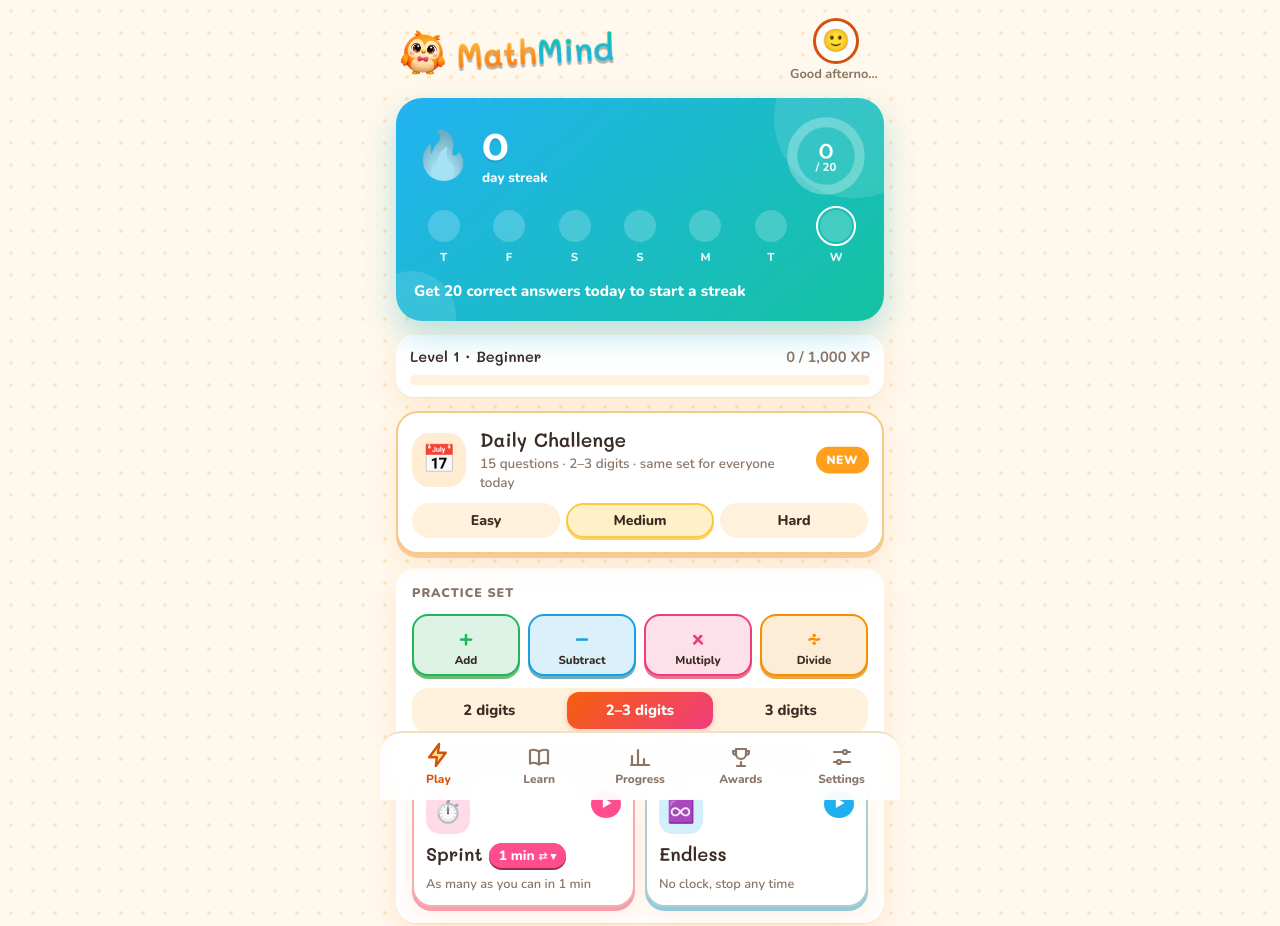
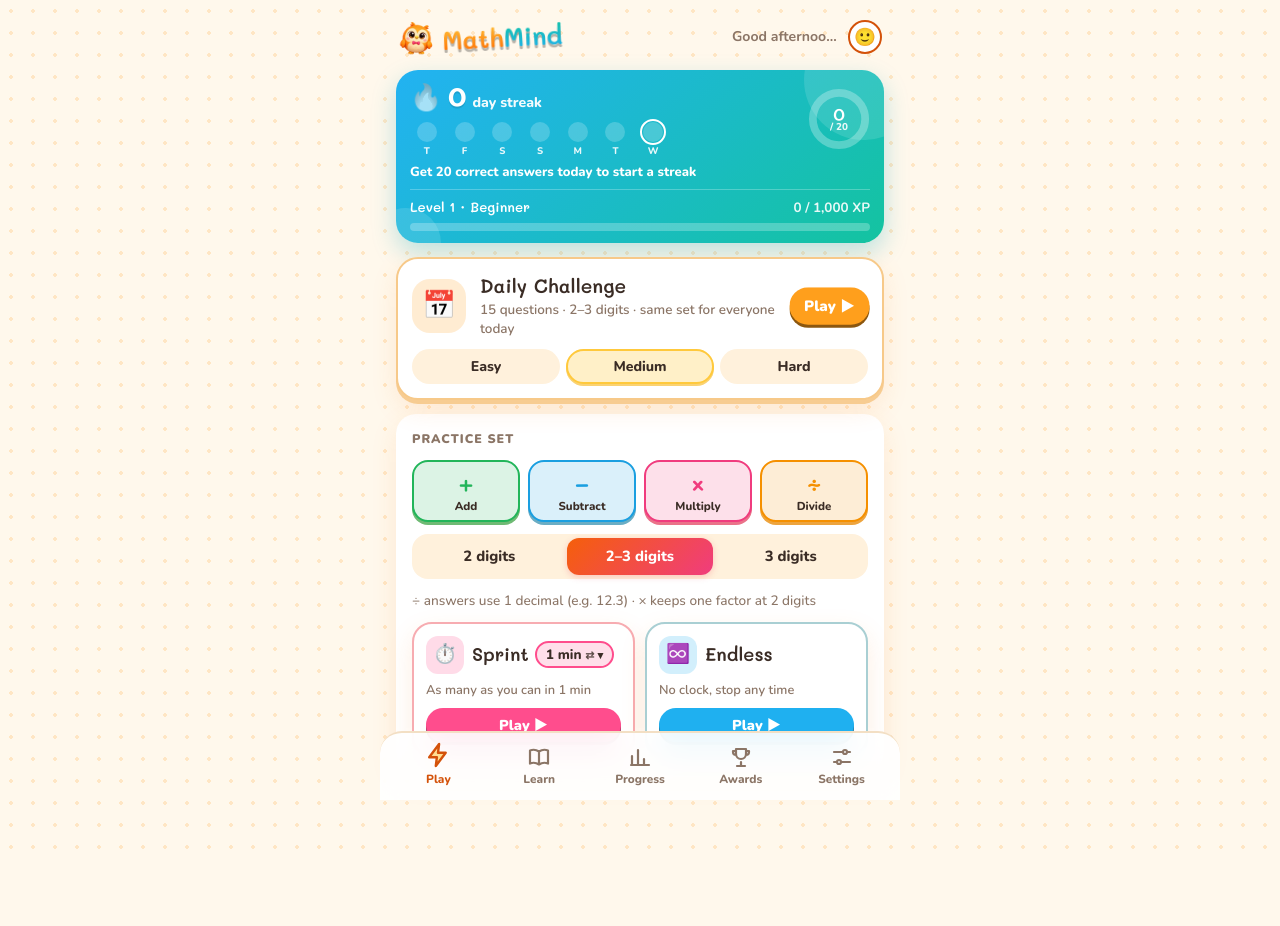
Before and after one commit to khanhicetea/mathmind, a website with bundled scripts: page public/index.html in a window 1280 px wide. Shown: the top 926 px of the page. After the commit the page ends 860 px from the top, so only its background shows below. Built offline with nearby package versions, Linux system fonts and the light colour scheme.

Commit message:
[ui] fix homescreen

```diff
--- a/public/css/style.css
+++ b/public/css/style.css
@@ -232,15 +232,15 @@ h1 { font-weight: 600; }
 /* ---------- home ---------- */
 .home-top { display: flex; align-items: center; justify-content: space-between; padding: 2px 2px 0; }
 /* wordmark: two gradient halves with a chunky offset shadow, tilted like a sticker */
-.logo { font-size: 2.1rem; line-height: 1; letter-spacing: -.01em; transform: rotate(-3deg); white-space: nowrap; }
+.logo { font-size: 1.6rem; line-height: 1; letter-spacing: -.01em; transform: rotate(-3deg); white-space: nowrap; }
 .logo span { background-clip: text; -webkit-background-clip: text; color: transparent; -webkit-text-fill-color: transparent; }
 .logo span:nth-child(1) { background-image: linear-gradient(180deg, var(--sun), var(--flame)); filter: drop-shadow(0 3px 0 rgba(0, 0, 0, .28)); }
 .logo span:nth-child(2) { background-image: linear-gradient(180deg, var(--teal), var(--sky)); filter: drop-shadow(0 3px 0 rgba(0, 0, 0, .28)); }
-.me { display: grid; justify-items: center; gap: 2px; padding: 0; border: 0; background: none; cursor: pointer; max-width: 92px; margin-left: auto; color: inherit; -webkit-tap-highlight-color: transparent; }
-.me .avatar { width: 46px; height: 46px; border-width: 3px; border-color: var(--primary-text); }
-.me .avatar-ph { display: grid; place-items: center; background: var(--surface); font-size: 1.4rem; }
+.me { display: flex; align-items: center; gap: 6px; padding: 0; border: 0; background: none; cursor: pointer; max-width: 150px; min-width: 0; margin-left: auto; color: inherit; -webkit-tap-highlight-color: transparent; }
+.me .avatar { width: 34px; height: 34px; border-width: 2px; border-color: var(--primary-text); }
+.me .avatar-ph { display: grid; place-items: center; background: var(--surface); font-size: 1.1rem; }
 .me .avatar[hidden] { display: none; }
-.me .greet { max-width: 100%; overflow: hidden; text-overflow: ellipsis; white-space: nowrap; font-size: .8rem; }
+.me .greet { order: -1; min-width: 0; overflow: hidden; text-overflow: ellipsis; white-space: nowrap; font-size: .88rem; }
 .me:active { transform: scale(.95); }
 .avatar { width: 64px; height: 64px; border-radius: 50%; object-fit: cover; border: 3px solid var(--line); flex: none; }
 .profile { display: flex; align-items: center; gap: 14px; margin: 10px 0; }
@@ -251,55 +251,60 @@ h1 { font-weight: 600; }
 .daily-card {
   position: relative;
   overflow: hidden;
-  border-radius: 26px;
-  padding: 18px;
+  border-radius: 22px;
+  padding: 12px 14px;
   color: #fff;
   background: linear-gradient(140deg, #22b2f2 0%, #14c3a0 100%);
-  box-shadow: 0 14px 32px rgba(20, 170, 190, .30);
-  display: flex; flex-direction: column; gap: 14px;
+  box-shadow: 0 10px 24px rgba(20, 170, 190, .28);
+  display: flex; flex-direction: column; gap: 8px;
 }
 /* soft decorative bubbles */
 .daily-card::before, .daily-card::after {
   content: ""; position: absolute; border-radius: 50%; background: rgba(255, 255, 255, .12); pointer-events: none;
 }
-.daily-card::before { width: 160px; height: 160px; right: -50px; top: -60px; }
-.daily-card::after { width: 90px; height: 90px; left: -30px; bottom: -40px; }
+.daily-card::before { width: 120px; height: 120px; right: -40px; top: -50px; }
+.daily-card::after { width: 70px; height: 70px; left: -25px; bottom: -35px; }
 .daily-card > * { position: relative; }
-.daily-top { display: flex; align-items: center; justify-content: space-between; }
-.streak-big { display: flex; align-items: center; gap: 10px; }
-.streak-big .flame { font-size: 2.9rem; line-height: 1; filter: grayscale(1) brightness(1.6) opacity(.6); transition: filter .3s; }
-.daily-card.lit .flame { filter: drop-shadow(0 3px 6px rgba(255, 120, 0, .45)); animation: flicker 2.4s ease-in-out infinite; }
+.daily-top { display: flex; align-items: center; gap: 12px; }
+.daily-left { flex: 1; min-width: 0; display: grid; gap: 6px; }
+.streak-big { display: flex; align-items: baseline; gap: 6px; }
+.streak-big .flame { font-size: 1.6rem; line-height: 1; align-self: center; filter: grayscale(1) brightness(1.6) opacity(.6); transition: filter .3s; }
+.daily-card.lit .flame { filter: drop-shadow(0 2px 4px rgba(255, 120, 0, .45)); animation: flicker 2.4s ease-in-out infinite; }
 @keyframes flicker { 50% { transform: scale(1.08) rotate(-3deg); } }
-.streak-big b { display: block; font-size: 2.6rem; line-height: 1; font-weight: 700; text-shadow: 0 2px 0 rgba(0, 0, 0, .1); }
-.streak-big small { opacity: .95; font-weight: 800; }
+.streak-big b { font-size: 1.8rem; line-height: 1; font-weight: 700; text-shadow: 0 2px 0 rgba(0, 0, 0, .1); }
+.streak-big small { opacity: .95; font-weight: 800; font-size: .88rem; }
 
-.ring { position: relative; width: 80px; height: 80px; }
+.ring { position: relative; width: 62px; height: 62px; flex: none; }
 .ring svg { width: 100%; height: 100%; transform: rotate(-90deg); }
 .ring circle { fill: none; stroke-width: 8; }
 .ring-bg { stroke: rgba(255, 255, 255, .28); }
 .ring-fg { stroke: #fff; stroke-linecap: round; transition: stroke-dashoffset .9s cubic-bezier(.2, .8, .2, 1); }
 .daily-card.lit .ring-fg { stroke: var(--sun); }
 .ring-text { position: absolute; inset: 0; display: grid; place-content: center; text-align: center; line-height: 1; }
-.ring-text b { font-size: 1.45rem; font-weight: 600; }
-.ring-text small { font-size: .72rem; opacity: .9; font-weight: 800; }
+.ring-text b { font-size: 1.15rem; font-weight: 600; }
+.ring-text small { font-size: .62rem; opacity: .9; font-weight: 800; }
 
-.week { display: grid; grid-template-columns: repeat(7, 1fr); gap: 6px; text-align: center; }
+.week { display: grid; grid-template-columns: repeat(7, 1fr); gap: 4px; text-align: center; max-width: 260px; }
 .wd .dot {
-  display: grid; place-items: center; margin: 0 auto 3px;
-  width: 32px; height: 32px; border-radius: 50%;
-  background: rgba(255, 255, 255, .2); font-size: .85rem; font-weight: 900;
+  display: grid; place-items: center; margin: 3px auto 4px;
+  width: 20px; height: 20px; border-radius: 50%;
+  background: rgba(255, 255, 255, .2); font-size: .66rem; font-weight: 900;
 }
 .wd.part .dot { background: rgba(255, 255, 255, .42); }
-.wd.met .dot { background: var(--sun); color: #8a4b00; box-shadow: inset 0 -3px 0 rgba(0, 0, 0, .1); }
-.wd.today .dot { outline: 2.5px solid #fff; outline-offset: 2px; }
-.wd small { font-size: .72rem; opacity: .9; font-weight: 800; }
-.daily-msg { font-size: .95rem; font-weight: 800; }
+.wd.met .dot { background: var(--sun); color: #8a4b00; box-shadow: inset 0 -2px 0 rgba(0, 0, 0, .1); }
+.wd.today .dot { outline: 2px solid #fff; outline-offset: 1px; }
+.wd small { display: block; font-size: .6rem; opacity: .9; font-weight: 800; line-height: 1.1; }
+.daily-msg { font-size: .82rem; font-weight: 800; line-height: 1.3; }
 
-.xp-card { background: var(--surface); border-radius: 18px; padding: 12px 14px; box-shadow: var(--shadow); display: grid; gap: 8px; }
+/* level + XP, merged into the streak card */
+.xp-in { display: grid; gap: 5px; padding-top: 8px; border-top: 1px solid rgba(255, 255, 255, .25); }
 .xp-head { display: flex; justify-content: space-between; align-items: baseline; font-size: .92rem; }
 .xp-head b { font-weight: 600; }
 .xp-head span { color: var(--muted); font-weight: 700; font-variant-numeric: tabular-nums; }
-.xp-card .xp-bar i, .reward .xp-bar:not(.goal) i { background: linear-gradient(90deg, var(--sun), var(--flame)); }
+.xp-in .xp-head { font-size: .84rem; }
+.xp-in .xp-head span { color: rgba(255, 255, 255, .9); }
+.xp-in .xp-bar { height: 8px; background: rgba(255, 255, 255, .25); }
+.xp-in .xp-bar i, .reward .xp-bar:not(.goal) i { background: linear-gradient(90deg, var(--sun), var(--flame)); }
 
 .modes { display: grid; gap: 10px; }
 .mode {
@@ -344,42 +349,44 @@ h1 { font-weight: 600; }
   display: grid; place-items: center; width: 32px; height: 32px; border-radius: 50%;
   background: var(--c); color: #fff; font-size: 1.4rem; font-weight: 900; line-height: 1; padding-bottom: 2px;
 }
-.mode-badge {
-  background: var(--daily); color: #fff; font-size: .72rem; font-weight: 900; letter-spacing: .05em;
-  padding: 5px 10px; border-radius: 99px; animation: pulse 1.8s ease-in-out infinite;
+.mode-cta {
+  flex: none; white-space: nowrap; background: var(--daily); color: #fff; font-size: .9rem; font-weight: 900;
+  padding: 8px 14px; border-radius: 99px; box-shadow: 0 3px 0 color-mix(in srgb, var(--daily) 55%, #000);
+  animation: pulse 1.8s ease-in-out infinite;
 }
-.mode-badge.done { background: var(--op-add); animation: none; font-size: .9rem; }
+.mode-cta.done { background: var(--op-add); box-shadow: 0 3px 0 color-mix(in srgb, var(--op-add) 55%, #000); animation: none; }
 @keyframes pulse { 50% { transform: scale(1.1); } }
 
 /* Sprint / Endless tiles: the start button stretches over the whole tile, the length pill sits above it */
 .ptiles { display: grid; grid-template-columns: 1fr 1fr; gap: 10px; }
 .ptile {
-  position: relative; display: flex; flex-wrap: wrap; align-items: center; gap: 8px 6px;
+  position: relative; display: flex; flex-wrap: wrap; align-items: center; align-content: space-between; gap: 8px 6px;
   padding: 12px; border-radius: 20px; background: var(--surface);
   border: 2px solid color-mix(in srgb, var(--c) 35%, var(--line));
   box-shadow: 0 4px 0 color-mix(in srgb, var(--c) 45%, var(--line)), var(--shadow);
   transition: transform .08s, box-shadow .08s;
 }
 .ptile:has(.ptile-go:active) { transform: translateY(3px); box-shadow: 0 1px 0 color-mix(in srgb, var(--c) 45%, var(--line)); }
-.ptile::before {
-  content: "▶"; position: absolute; top: 12px; right: 12px; display: grid; place-items: center;
-  width: 28px; height: 28px; border-radius: 50%; background: var(--c); color: #fff; font-size: .7rem; padding-left: 2px;
-  pointer-events: none;
-}
 .ptile:has(.ptile-go:focus-visible) { outline: 3px solid var(--c); outline-offset: 2px; }
 .ptile-go {
-  display: flex; flex-direction: column; align-items: flex-start; gap: 8px;
+  display: flex; align-items: center; gap: 8px; min-width: 0;
   background: none; border: 0; padding: 0; color: inherit; cursor: pointer; text-align: left; outline: none;
 }
 .ptile-go::after { content: ''; position: absolute; inset: 0; border-radius: inherit; }
 .ptile-go b { font-family: var(--display); font-size: 1.15rem; font-weight: 600; }
-.ptile .mode-icon { width: 44px; height: 44px; border-radius: 14px; font-size: 1.4rem; }
+.ptile .mode-icon { width: 38px; height: 38px; border-radius: 12px; font-size: 1.2rem; }
+.ptile .len-pill { align-self: center; }
 .ptile small { flex-basis: 100%; color: var(--muted); font-size: .8rem; font-weight: 600; }
 .len-pill {
   position: relative; z-index: 1; align-self: flex-end; cursor: pointer;
-  border: 0; border-radius: 99px; padding: 3px 10px; font: inherit; font-size: .85rem; font-weight: 800;
-  color: #fff; background: var(--c);
-  box-shadow: 0 2px 0 color-mix(in srgb, var(--c) 60%, #000);
+  border: 2px solid var(--c); border-radius: 99px; padding: 2px 9px; font: inherit; font-size: .85rem; font-weight: 800;
+  color: var(--ink); background: color-mix(in srgb, var(--c) 18%, var(--surface));
+}
+/* full-width start CTA; taps go to the stretched .ptile-go underneath */
+.ptile-cta {
+  flex-basis: 100%; margin-top: auto; text-align: center; pointer-events: none;
+  background: var(--c); color: #fff; font-size: .9rem; font-weight: 900; padding: 7px 10px; border-radius: 99px;
+  box-shadow: 0 3px 0 color-mix(in srgb, var(--c) 55%, #000);
 }
 .len-pill::after { content: " ▾"; font-size: .8em; }
 .len-pill span { opacity: .8; font-size: .8em; }
@@ -762,7 +769,7 @@ h1 { font-weight: 600; }
 }
 
 .home-top { gap: 6px; }
-#home-mascot { --s: 52px; cursor: pointer; -webkit-tap-highlight-color: transparent; }
+#home-mascot { --s: 38px; cursor: pointer; -webkit-tap-highlight-color: transparent; }
 
 /* In play, the mascot perches on the top edge of the question card (outside it, so overlays never cover it) */
 .stage { flex-direction: column; }
--- a/public/index.html
+++ b/public/index.html
@@ -35,9 +35,12 @@
 
     <div class="daily-card" id="daily-card">
       <div class="daily-top">
-        <div class="streak-big">
-          <span class="flame" aria-hidden="true">🔥</span>
-          <div><b id="streak-num">0</b><small data-i18n="day_streak">day streak</small></div>
+        <div class="daily-left">
+          <div class="streak-big">
+            <span class="flame" aria-hidden="true">🔥</span>
+            <b id="streak-num">0</b><small data-i18n="day_streak">day streak</small>
+          </div>
+          <div class="week" id="week"></div>
         </div>
         <div class="ring" data-i18n-aria="goal_ring" role="img" id="goal-ring">
           <svg viewBox="0 0 64 64" aria-hidden="true">
@@ -47,13 +50,11 @@
           <div class="ring-text"><b id="goal-num">0</b><small id="goal-of">/ 20</small></div>
         </div>
       </div>
-      <div class="week" id="week"></div>
       <p class="daily-msg" id="daily-msg"></p>
-    </div>
-
-    <div class="xp-card">
-      <div class="xp-head"><b id="xp-level"></b><span id="xp-num"></span></div>
-      <div class="xp-bar"><i id="xp-fill"></i></div>
+      <div class="xp-in">
+        <div class="xp-head"><b id="xp-level"></b><span id="xp-num"></span></div>
+        <div class="xp-bar"><i id="xp-fill"></i></div>
+      </div>
     </div>
 
     <div class="modes" id="modes">
@@ -61,7 +62,7 @@
         <button class="mode-go-area" data-mode="daily" aria-describedby="mode-daily-sub">
           <span class="mode-icon" aria-hidden="true">📅</span>
           <span class="mode-text"><b data-i18n="mode.daily">Daily Challenge</b><small id="mode-daily-sub"></small></span>
-          <span class="mode-badge" id="mode-daily-badge">NEW</span>
+          <span class="mode-cta" id="mode-daily-badge">Play ▶</span>
         </button>
         <div class="diff-pills" id="daily-diff" role="group" data-i18n-aria="diff_aria"></div>
       </div>
@@ -79,12 +80,14 @@
           </button>
           <button class="len-pill" id="sprint-len"></button>
           <small id="mode-sprint-sub"></small>
+          <span class="ptile-cta" data-i18n="cta_play" aria-hidden="true">Play ▶</span>
         </div>
         <div class="ptile m-endless">
           <button class="ptile-go" data-mode="endless" aria-describedby="mode-endless-sub">
             <span class="mode-icon" aria-hidden="true">♾️</span><b data-i18n="mode.endless">Endless</b>
           </button>
           <small id="mode-endless-sub"></small>
+          <span class="ptile-cta" data-i18n="cta_play" aria-hidden="true">Play ▶</span>
         </div>
       </div>
     </div>
--- a/public/js/i18n.js
+++ b/public/js/i18n.js
@@ -12,7 +12,7 @@ const en = {
   'msg_keep': { one: '{n} more correct answer today to keep your {s}-day streak', other: '{n} more correct answers today to keep your {s}-day streak' },
   'msg_start': { one: 'Get {n} correct answer today to start a streak', other: 'Get {n} correct answers today to start a streak' },
   'level_title': 'Level {l} · {t}',
-  'badge_new': 'NEW',
+  'badge_new': 'NEW', 'cta_play': 'Play ▶', 'cta_replay': '↻ Replay',
   'daily_done': 'Done · {c}/{q} · {p} pts — tap to retry',
   'daily_new': '{q} questions · {d} · same set for everyone today',
   'diff.easy': 'Easy', 'diff.medium': 'Medium', 'diff.hard': 'Hard', 'diff_aria': 'Difficulty',
@@ -195,7 +195,7 @@ const vi = {
   'msg_keep': 'Thêm {n} câu đúng hôm nay để giữ chuỗi {s} ngày',
   'msg_start': 'Trả lời đúng {n} câu hôm nay để bắt đầu chuỗi',
   'level_title': 'Cấp {l} · {t}',
-  'badge_new': 'MỚI',
+  'badge_new': 'MỚI', 'cta_play': 'Chơi ngay ▶', 'cta_replay': '↻ Chơi lại',
   'daily_done': 'Xong · {c}/{q} · {p} điểm — chạm để chơi lại',
   'daily_new': '{q} câu · {d} · đề hôm nay giống nhau cho mọi người',
   'diff.easy': 'Dễ', 'diff.medium': 'Vừa', 'diff.hard': 'Khó', 'diff_aria': 'Độ khó',
@@ -377,7 +377,7 @@ const fr = {
   'msg_keep': { one: "Encore {n} bonne réponse aujourd'hui pour garder ta série de {s} jours", other: "Encore {n} bonnes réponses aujourd'hui pour garder ta série de {s} jours" },
   'msg_start': { one: "Donne {n} bonne réponse aujourd'hui pour lancer une série", other: "Donne {n} bonnes réponses aujourd'hui pour lancer une série" },
   'level_title': 'Niveau {l} · {t}',
-  'badge_new': 'NOUVEAU',
+  'badge_new': 'NOUVEAU', 'cta_play': 'Jouer ▶', 'cta_replay': '↻ Rejouer',
   'daily_done': 'Fait · {c}/{q} · {p} pts — touche pour rejouer',
   'daily_new': "{q} questions · {d} · la même série pour tout le monde aujourd'hui",
   'diff.easy': 'Facile', 'diff.medium': 'Moyen', 'diff.hard': 'Difficile', 'diff_aria': 'Difficulté',
@@ -561,7 +561,7 @@ const ja = {
   'msg_keep': 'あと{n}問正解で{s}日連続をキープ',
   'msg_start': '今日{n}問正解で連続記録スタート',
   'level_title': 'レベル {l} · {t}',
-  'badge_new': 'NEW',
+  'badge_new': 'NEW', 'cta_play': 'プレイ ▶', 'cta_replay': '↻ もう一度',
   'daily_done': '完了 · {c}/{q} · {p}点 — タップで再挑戦',
   'daily_new': '{q}問 · {d} · 今日の問題はみんな共通',
   'diff.easy': 'かんたん', 'diff.medium': 'ふつう', 'diff.hard': 'むずかしい', 'diff_aria': '難易度',
@@ -740,7 +740,7 @@ const es = {
   'msg_keep': { one: '{n} respuesta correcta más hoy para mantener tu racha de {s} días', other: '{n} respuestas correctas más hoy para mantener tu racha de {s} días' },
   'msg_start': { one: 'Consigue {n} respuesta correcta hoy para empezar una racha', other: 'Consigue {n} respuestas correctas hoy para empezar una racha' },
   'level_title': 'Nivel {l} · {t}',
-  'badge_new': 'NUEVO',
+  'badge_new': 'NUEVO', 'cta_play': 'Jugar ▶', 'cta_replay': '↻ Repetir',
   'daily_done': 'Hecho · {c}/{q} · {p} pts — toca para repetir',
   'daily_new': '{q} preguntas · {d} · el reto de hoy es igual para todos',
   'diff.easy': 'Fácil', 'diff.medium': 'Medio', 'diff.hard': 'Difícil', 'diff_aria': 'Dificultad',
--- a/public/js/views/home.js
+++ b/public/js/views/home.js
@@ -95,7 +95,7 @@ function renderDailyMode() {
   $('mode-daily-sub').textContent = daily
     ? t('daily_done', { c: daily.correct, q: DAILY_QUESTIONS, p: fmt(daily.score) })
     : t('daily_new', { q: DAILY_QUESTIONS, d: t(`lv.${DAILY_DIFFS[diff].level}`) });
-  $('mode-daily-badge').textContent = daily ? '✓' : t('badge_new');
+  $('mode-daily-badge').textContent = daily ? t('cta_replay') : t('cta_play');
   $('mode-daily-badge').classList.toggle('done', !!daily);
   $('daily-diff').innerHTML = DAILY_DIFF_KEYS.map(
     (k) =>
```
